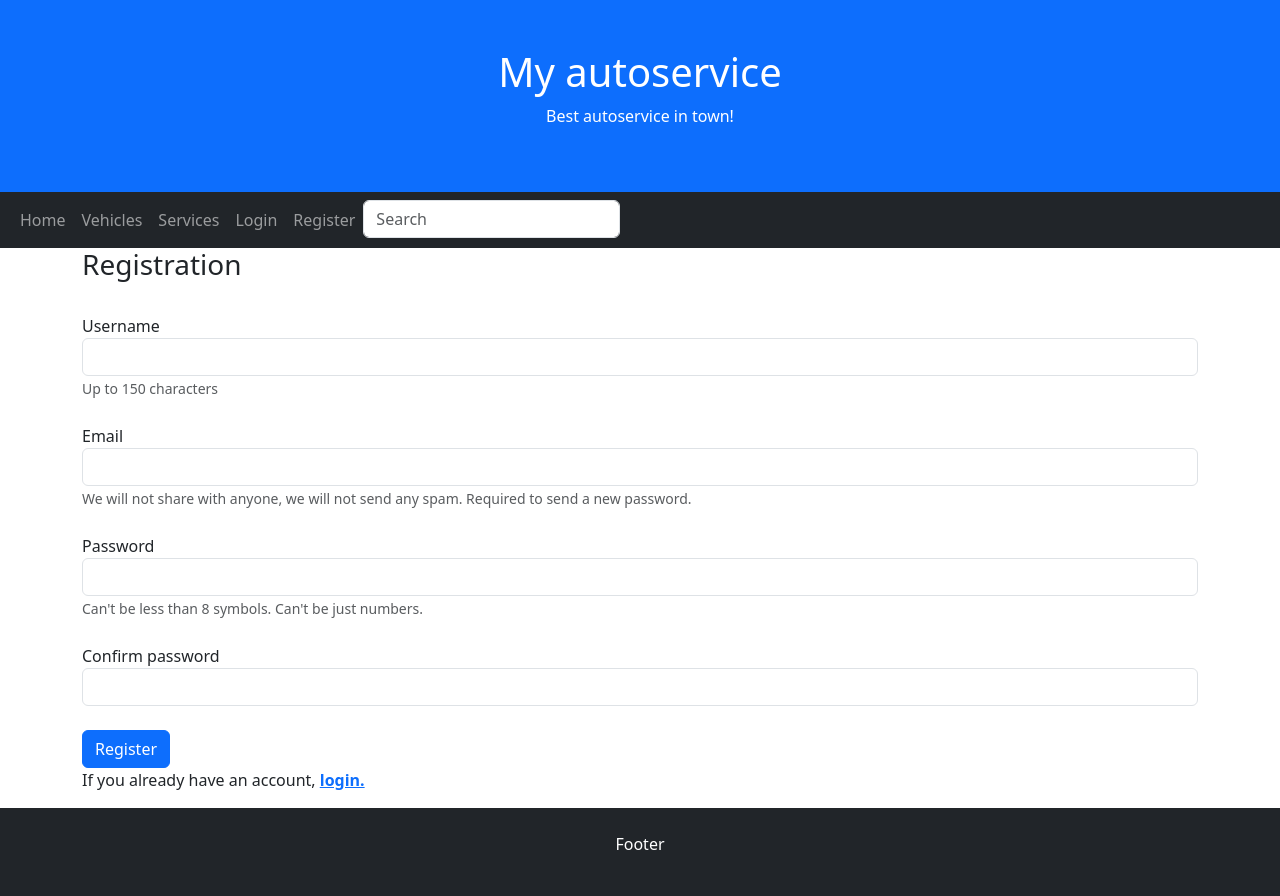
After one commit to PauliusPadrostis/autoservice-BootCampProject, a Django app: page /autoservice/register/ in a window 1280 px wide. The commit adds this page. Run offline with Django 5.2, Linux system fonts and the light colour scheme.

Commit message:
Created a user registration form.

```diff
--- a/mysite/autoservice/templates/base.html
+++ b/mysite/autoservice/templates/base.html
@@ -42,7 +42,7 @@
                 <path fill-rule="evenodd" d="M13 14s1 0 1-1-1-4-6-4-6 3-6 4 1 1 1 1h10zm-9.995-.944v-.002.002zM3.022 13h9.956a.274.274 0 00.014-.002l.008-.002c-.001-.246-.154-.986-.832-1.664C11.516 10.68 10.289 10 8 10c-2.29 0-3.516.68-4.168 1.332-.678.678-.83 1.418-.832 1.664a1.05 1.05 0 00.022.004zm9.974.056v-.002.002zM8 7a2 2 0 100-4 2 2 0 000 4zm3-2a3 3 0 11-6 0 3 3 0 016 0z" clip-rule="evenodd"/>
               </svg>
             {{ user.get_username }}</a></li>
-            <li class="nav-item"><a class="nav-link" href='myorders'>My orders</a></li>
+            <li class="nav-item"><a class="nav-link" href="{% url 'my_orders' %}">My orders</a></li>
             <li class="nav-item">
                 <form method="post" action="{% url 'logout' %}">
                     {% csrf_token %}
@@ -51,7 +51,7 @@
             </li>
           {% else %}
             <li class="nav-item"><a class="nav-link" href="{% url 'login'%}?next={{request.path}}">Login</a></li>
-            <li class="nav-item"><a class="nav-link" href="#">Register</a></li>
+            <li class="nav-item"><a class="nav-link" href="{% url 'register'%}">Register</a></li>
           {% endif %}
             <li>
                 <form action="{% url 'search' %}" method="get" class="form-inline my-2 my-md-0 mx-auto">
@@ -62,8 +62,16 @@
         {% endblock %}
     </div>
 </nav>
+{% if messages %}
+        {% for message in messages %}
+            <div class="alert alert-{% if message.tags == 'error' %}danger{% elif message.tags == 'info' %}success{% endif %}" role="alert"> {{ message }} </div>
+        {% endfor %}
+    {% endif %}
+<div class="col-sm-12 ">
+    {% block "content" %}
+    {% endblock %}
+</div>
 
-<div class="col-sm-12 ">{% block "content" %}{% endblock %}</div>
 
 <div class="mt-auto p-4 bg-dark text-white text-center">
     <p>Footer</p>
--- /dev/null
+++ b/mysite/autoservice/templates/registration/register.html
@@ -0,0 +1,40 @@
+{% extends "base.html" %}
+
+{% block "title" %}Registracija{% endblock %}
+
+{% block "content" %}
+
+    <div class="container register">
+        <h3>Registration</h3><br/>
+        <form method="post">
+            {% csrf_token %}
+            <div class="form-group">
+                <label for="username">Username</label>
+                <input name="username" type="text" class="form-control" id="username" aria-describedby="usernameHelp">
+                <small id="usernameHelp" class="form-text text-muted">Up to 150 characters</small>
+            </div>
+            <br>
+            <div class="form-group">
+                <label for="exampleInputEmail1">Email</label>
+                <input name="email" type="email" class="form-control" id="exampleInputEmail1" aria-describedby="emailHelp">
+                <small id="emailHelp" class="form-text text-muted">We will not share with anyone, we will not send any spam.
+                    Required to send a new password. </small>
+            </div>
+            <br>
+            <div class="form-group">
+                <label for="password">Password</label>
+                <input name="password" type="password" class="form-control" id="password" aria-describedby="pwdHelp">
+                <small id="pwdHelp" class="form-text text-muted">Can't be less than 8 symbols. Can't be just numbers.</small>
+            </div>
+            <br>
+            <div class="form-group">
+                <label for="password2">Confirm password</label>
+                <input name="password2" type="password" class="form-control" id="password2" aria-describedby="pwd2Help">
+            </div>
+            <br>
+            <button type="submit" class="btn btn-primary register-button">Register</button>
+        </form>
+        <p>If you already have an account, <a href="{% url 'login' %}"><strong>login.</strong></a></p>
+    </div>
+
+{% endblock %}
--- a/mysite/autoservice/urls.py
+++ b/mysite/autoservice/urls.py
@@ -15,5 +15,6 @@ urlpatterns = [
     path('orders/<int:pk>', views.OrderDetailView.as_view(), name='order_detail'),
     path('search/', views.search, name='search'),
     path('accounts/', include('django.contrib.auth.urls')),
-    path('myorders', views.VehiclesByClientListView.as_view(), name='my_orders')
+    path('myorders', views.VehiclesByClientListView.as_view(), name='my_orders'),
+    path('register/', views.register, name='register'),
 ]
--- a/mysite/autoservice/views.py
+++ b/mysite/autoservice/views.py
@@ -5,6 +5,10 @@ from django.views import generic
 from django.core.paginator import Paginator
 from django.db.models import Q
 from django.contrib.auth.mixins import LoginRequiredMixin
+from django.shortcuts import redirect
+from django.contrib.auth.forms import User
+from django.views.decorators.csrf import csrf_protect
+from django.contrib import messages
 
 
 # Create your views here.
@@ -82,3 +86,27 @@ class VehiclesByClientListView(LoginRequiredMixin, generic.ListView):
 
     def get_queryset(self):
         return Order.objects.filter(client=self.request.user)
+
+@csrf_protect
+def register(request):
+    if request.method == "POST":
+        username = request.POST['username']
+        email = request.POST['email']
+        password = request.POST['password']
+        password2 = request.POST['password2']
+        if password == password2:
+            if User.objects.filter(username=username).exists():
+                messages.error(request, f'Username {username} is taken!')
+                return redirect('register')
+            else:
+                if User.objects.filter(email=email).exists():
+                    messages.error(request, f'User with the following email: {email} already exists!')
+                    return redirect('register')
+                else:
+                    User.objects.create_user(username=username, email=email, password=password)
+                    messages.info(request, f'User {username} registered!')
+                    return redirect('login')
+        else:
+            messages.error(request, "Passwords don't match!")
+            return redirect('register')
+    return render(request, 'registration/register.html')
```
Also changed, not shown: mysite/db.sqlite3.
